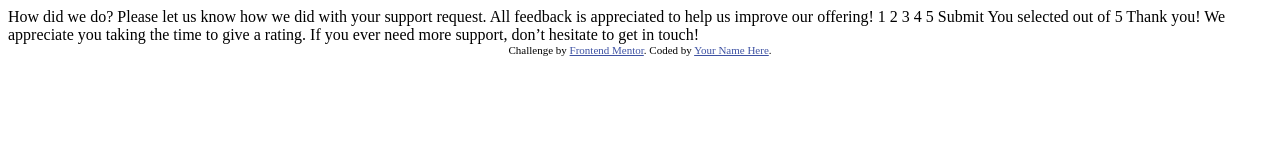
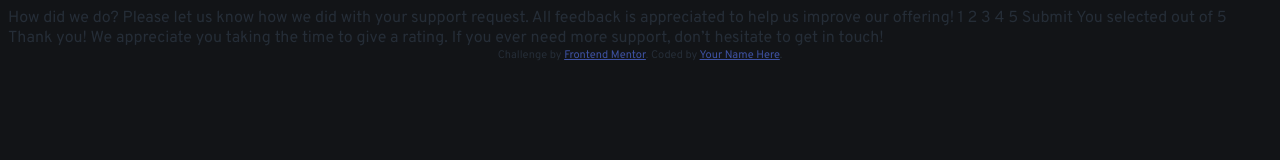
Before and after one commit to er1927/interactive-rating-component, a plain HTML site: page index.html in a window 1280 px wide. Drawn offline with Linux system fonts and the light colour scheme.

Commit message:
Added css file and basic style.

```diff
--- a/index.html
+++ b/index.html
@@ -3,16 +3,13 @@
 <head>
   <meta charset="UTF-8">
   <meta name="viewport" content="width=device-width, initial-scale=1.0"> <!-- displays site properly based on user's device -->
-
+  <link rel="stylesheet" href="style.css">
   <link rel="icon" type="image/png" sizes="32x32" href="./images/favicon-32x32.png">
-
+  <link rel="preconnect" href="https://fonts.googleapis.com">
+  <link rel="preconnect" href="https://fonts.gstatic.com" crossorigin>
+  <link href="https://fonts.googleapis.com/css2?family=Overpass:wght@400;700&display=swap" rel="stylesheet">
   <title>Frontend Mentor | Interactive rating component</title>
 
-  <!-- Feel free to remove these styles or customise in your own stylesheet 👍 -->
-  <style>
-    .attribution { font-size: 11px; text-align: center; }
-    .attribution a { color: hsl(228, 45%, 44%); }
-  </style>
 </head>
 <body>
 
--- /dev/null
+++ b/style.css
@@ -0,0 +1,9 @@
+
+body {
+    background-color: hsl(216, 12%, 8%);
+    font-family: 'Overpass', sans-serif;
+    color: hsl(213, 19%, 18%);
+}
+
+.attribution { font-size: 11px; text-align: center; }
+.attribution a { color: hsl(228, 45%, 44%); }
```
